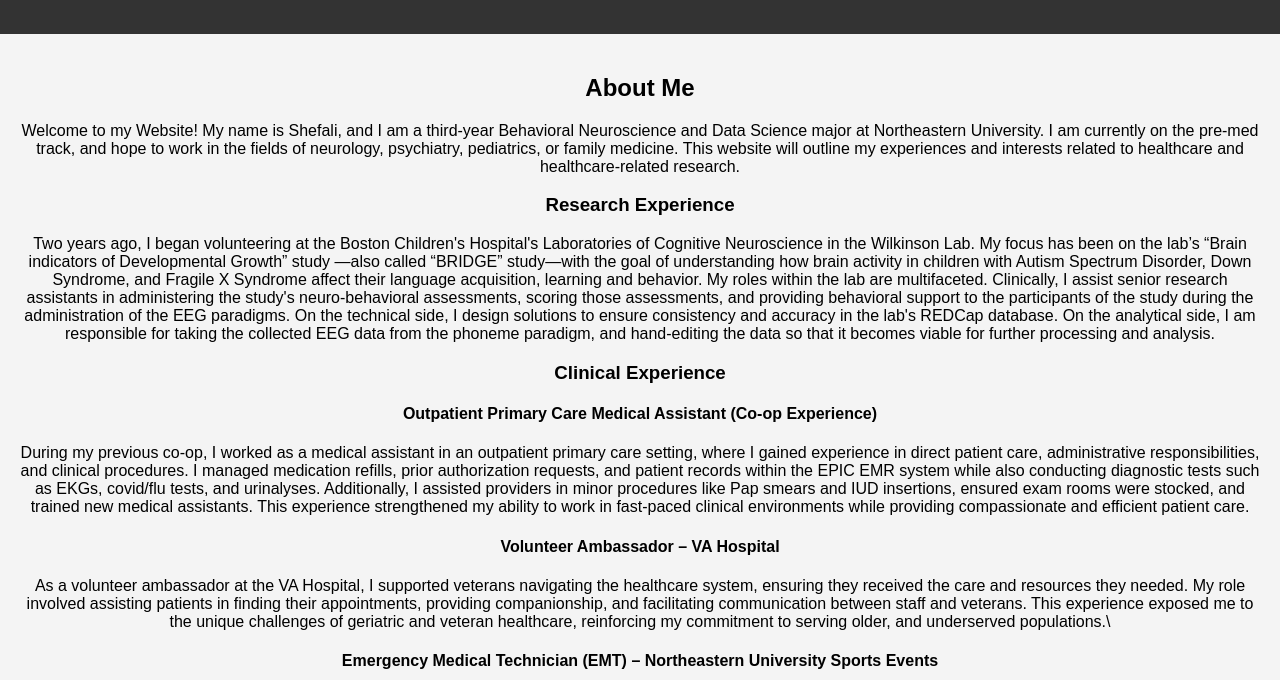
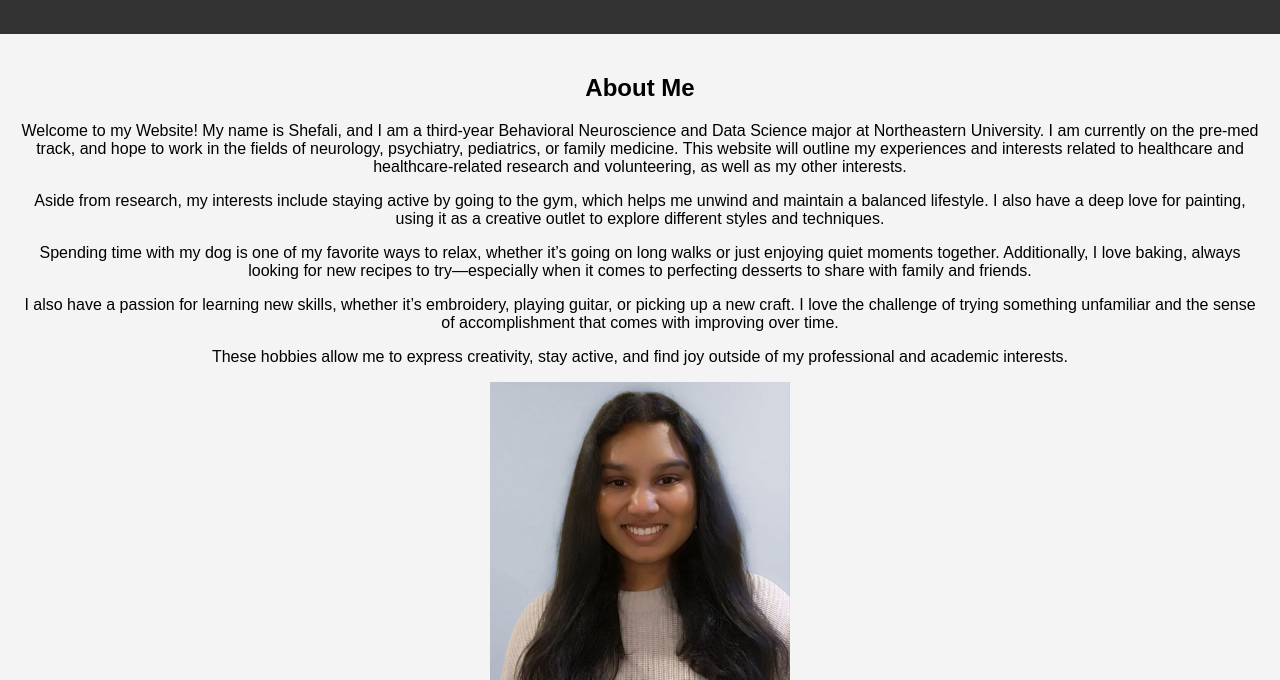
Before and after one commit to shef-verma/MyWebsite, a plain HTML site: page index.html in a window 1280 px wide. Shown: the part 120-800 px from the top of the page. Drawn offline with Linux system fonts and the light colour scheme.

Commit message:
Update index.html

```diff
--- a/index.html
+++ b/index.html
@@ -25,62 +25,22 @@
                 Welcome to my Website! My name is Shefali, and I am a third-year Behavioral Neuroscience and Data Science major at
                 Northeastern University. I am currently on the pre-med track, and hope to work in the fields of neurology, psychiatry,
                 pediatrics, or family medicine. This website will outline my experiences and interests related to healthcare and
-                healthcare-related research.
-
-            <h3>Research Experience</h3>
-            <p>
-                Two years ago, I began volunteering at the Boston Children's Hospital's Laboratories of Cognitive Neuroscience in
-                the Wilkinson Lab. My focus has been on the lab’s “Brain indicators of Developmental Growth” study —also called “BRIDGE”
-                study—with the goal of understanding how brain activity in children with Autism Spectrum Disorder, Down Syndrome, and
-                Fragile X Syndrome affect their language acquisition, learning and behavior. My roles within the lab are multifaceted.
-                Clinically, I assist senior research assistants in administering the study's neuro-behavioral assessments, scoring those
-                assessments, and providing behavioral support to the participants of the study during the administration of the EEG
-                paradigms. On the technical side, I design solutions to ensure consistency and accuracy in the lab's REDCap database.
-                On the analytical side, I am responsible for taking the collected EEG data from the phoneme paradigm, and hand-editing
-                the data so that it becomes viable for further processing and analysis.
-
-            <h3> Clinical Experience</h3>
+                healthcare-related research and volunteering, as well as my other interests.
             <p>
 
-            <h4> Outpatient Primary Care Medical Assistant (Co-op Experience) </h4>
             <p>
-                 During my previous co-op, I worked as a medical assistant in an outpatient primary care setting, where I gained
-                 experience in direct patient care, administrative responsibilities, and clinical procedures. I managed medication
-                refills, prior authorization requests, and patient records within the EPIC EMR system while also conducting diagnostic
-                tests such as EKGs, covid/flu tests, and urinalyses. Additionally, I assisted providers in minor procedures like Pap
-                smears and IUD insertions, ensured exam rooms were stocked, and trained new medical assistants. This experience strengthened
-                my ability to work in fast-paced clinical environments while providing compassionate and efficient patient care.
-
-            <h4> Volunteer Ambassador – VA Hospital </h4>
             <p>
-                As a volunteer ambassador at the VA Hospital, I supported veterans navigating the healthcare system, ensuring they
-                received the care and resources they needed. My role involved assisting patients in finding their appointments, providing
-                companionship, and facilitating communication between staff and veterans. This experience exposed me to the unique challenges
-                of geriatric and veteran healthcare, reinforcing my commitment to serving older, and underserved populations.\
-
-            <h4> Emergency Medical Technician (EMT) – Northeastern University Sports Events </h4>
+                Aside from research, my interests include staying active by going to the gym, which helps me unwind and maintain a
+                balanced lifestyle. I also have a deep love for painting, using it as a creative outlet to explore different styles
+                and techniques.
             <p>
-                As a licensed EMT, I have provided on-site emergency medical care at Northeastern University sports games,
-                ensuring the safety and well-being of athletes and spectators. This role required me to assess and respond to medical
-                emergencies, including traumatic injuries, heat exhaustion, and cardiac events, while coordinating with paramedics and
-                event staff. Working in high-stress, fast-moving environments, I developed strong critical thinking and decision-making
-                skills, further enhancing my ability to provide effective emergency care.
-
-            <h3> Other Volunteer Experience</h3>
+                Spending time with my dog is one of my favorite ways to relax, whether it’s going on long walks or just enjoying quiet
+                moments together. Additionally, I love baking, always looking for new recipes to try—especially when it comes to perfecting
+                desserts to share with family and friends.
             <p>
-            <h4> Registration Coordinator – Lexington Food Pantry </h4>
+                I also have a passion for learning new skills, whether it’s embroidery, playing guitar, or picking up a new craft. I love                     the challenge of trying something unfamiliar and the sense of accomplishment that comes with improving over time.
             <p>
-                As a Registration Coordinator at the Lexington Food Pantry, I was responsible for overseeing all front-end operations,
-                ensuring that over 215 families received their groceries each week. I managed a team of volunteers, handled client registration,
-                food order distribution, and conflict resolution, and worked to improve overall efficiency in service delivery. A significant
-                aspect of my role involved working with underserved refugee communities, many of whom faced food insecurity,
-                language barriers, and healthcare challenges. I developed a particularly strong connection with refugees housed in
-                a nearby hotel, providing assistance in health-related concerns, translation, and resource navigation. My experiences here
-                deepened my understanding of the social determinants of health, highlighting the intersection between food access, economic
-                stability, and healthcare disparities. Through this role, I strengthened my skills in leadership, cultural competency, and
-                crisis management, reinforcing my passion for working with marginalized communities and advocating for equitable access to
-                essential resources.
-
+                These hobbies allow me to express creativity, stay active, and find joy outside of my professional and academic interests.
 
 
             </p>
```
